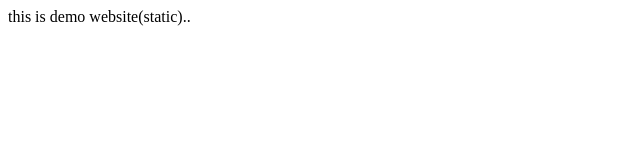
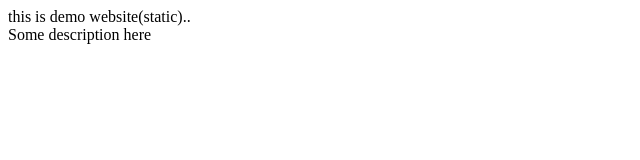
Before and after one commit to siddharth83/TestMove, a plain HTML site: page index.html in a window 1280 px wide. Shown: the whole page, without its empty margins (0-640 px from the left). Drawn offline with Linux system fonts and the light colour scheme.

Commit message:
Update index.html

```diff
--- a/index.html
+++ b/index.html
@@ -1,5 +1,7 @@
 <html>
   <body>
     this is demo website(static)..
+    <br/>
+    Some description here
   </body>
 </html>
```
